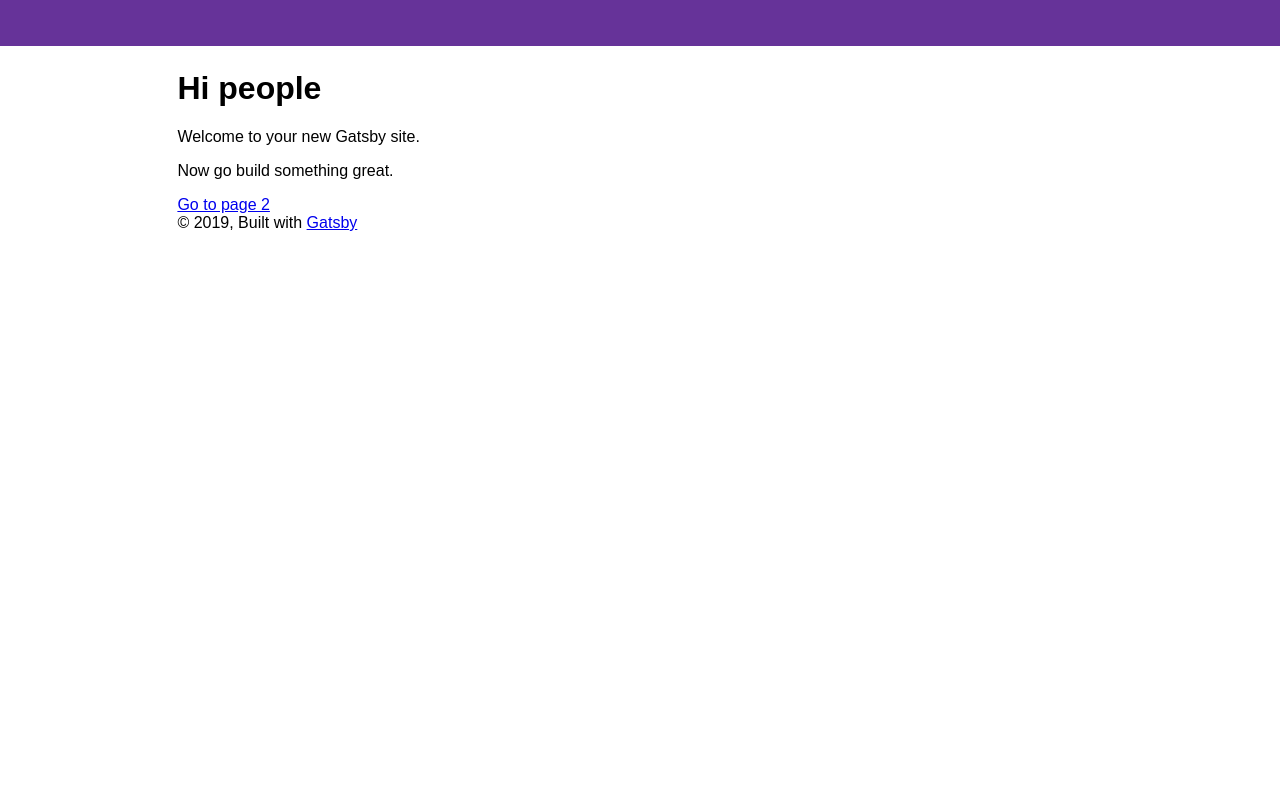
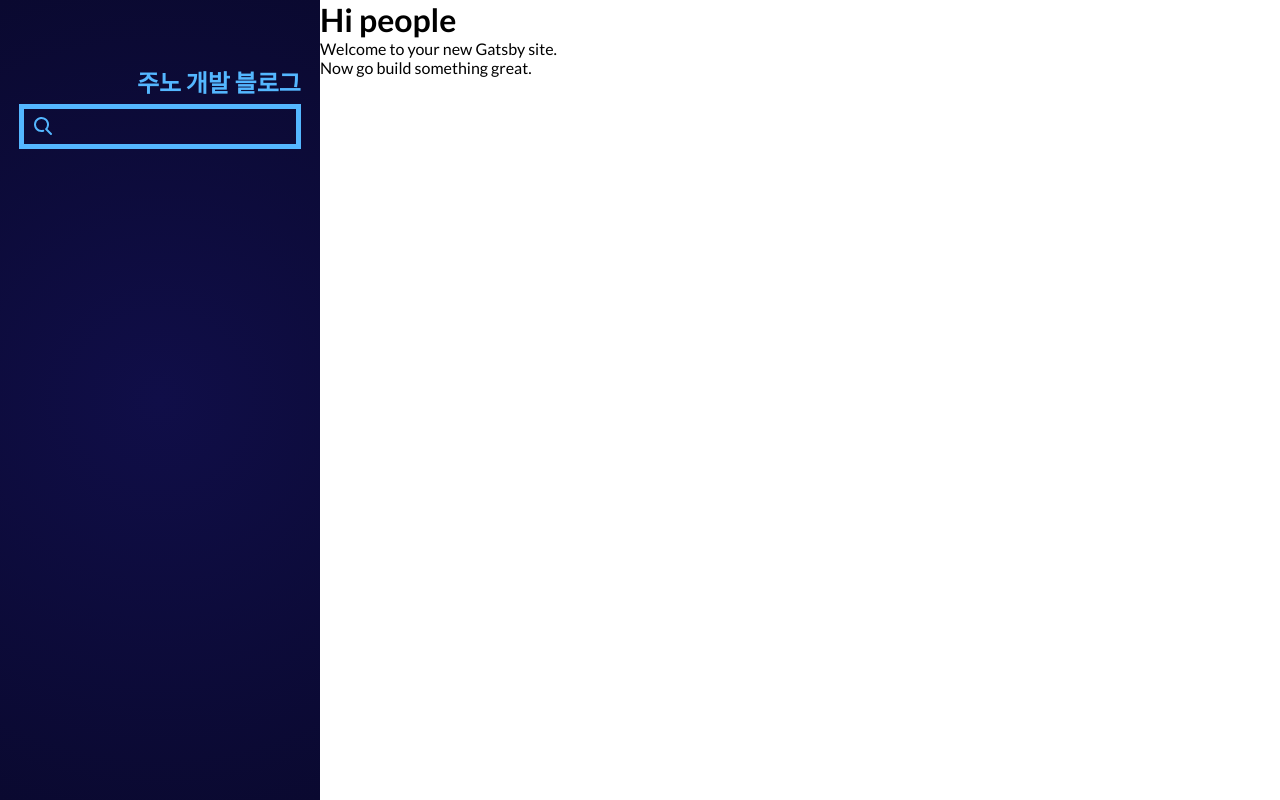
Before and after one commit to junhoyeo/blog-v2, a Gatsby site: page / in a window 1280 px wide. Built offline with nearby package versions, Linux system fonts and the light colour scheme; Gatsby itself is replaced by a stand-in of ours.

Commit message:
feat: sidemenu

```diff
--- a/gatsby-config.js
+++ b/gatsby-config.js
@@ -1,18 +1,36 @@
 module.exports = {
   siteMetadata: {
-    title: `Gatsby Default Starter`,
-    description: `Kick off your next, great Gatsby project with this default starter. This barebones starter ships with the main Gatsby configuration files you might need.`,
-    author: `@gatsbyjs`,
+    title: `주노 개발 블로그`,
+    author: `junhoyeo`,
+    description: `👋 공부하며 느낀 내용과 과정을 기록하는 개발자 블로그입니다.`,
+    keywords: [`development`, `frontend`, `javascript`],
+    siteUrl: `https://junhoyeo.github.io`,
   },
+  pathPrefix: `/`,
   plugins: [
+    {
+      resolve: `gatsby-plugin-prefetch-google-fonts`,
+      options: {
+        fonts: [
+          {
+            family: `Lato`,
+            variants: [`300`, `400`, `500`, `700`, `900`],
+          },
+          {
+            family: `Noto Sans KR`,
+            variants: [`300`, `400`, `500`, `700`, `900`],
+          },
+        ],
+      },
+    },
     `gatsby-plugin-react-helmet`,
-    /* {
+    {
       resolve: `gatsby-source-filesystem`,
       options: {
-        name: `images`,
-        path: `${__dirname}/src/images`,
+        name: `blog`,
+        path: `${__dirname}/content/blog`,
       },
-    }, */
+    },
     `gatsby-transformer-sharp`,
     `gatsby-plugin-sharp`,
     {
@@ -24,11 +42,8 @@ module.exports = {
         background_color: `#663399`,
         theme_color: `#663399`,
         display: `minimal-ui`,
-        // icon: `src/images/gatsby-icon.png`, // This path is relative to the root of the site.
       },
     },
-    // this (optional) plugin enables Progressive Web App + Offline functionality
-    // To learn more, visit: https://gatsby.dev/offline
     `gatsby-plugin-offline`,
     `gatsby-plugin-typescript`,
     `gatsby-plugin-sass`,
--- /dev/null
+++ b/src/components/Sidemenu.tsx
@@ -0,0 +1,56 @@
+import { Link } from 'gatsby';
+import React from 'react';
+import styled from 'styled-components';
+
+const Container = styled.div`
+  flex-shrink: 0;
+  width: 20rem;
+  height: 100%;
+  display: flex;
+  flex-direction: column;
+  padding: 0 1.2rem;
+  padding-top: 3rem;
+  background: radial-gradient(circle, #100E48, #0A0930);
+`;
+
+const Content = styled.div`
+  margin: 1rem 0;
+  display: flex;
+  flex-direction: column;
+`;
+
+const Title = styled(Link)`
+  color: white;
+  font-size: 1.5rem;
+  font-weight: 700;
+  margin-left: auto;
+  color: #54b7ff;
+`;
+
+const Icon = require('../../static/icons/search.svg');
+
+const Input = styled.input`
+  padding: 0.6rem 0.8rem;
+  background-color: transparent;
+  border: 5px solid #54b7ff;
+  color: #54b7ff;
+  font-size: 0.8rem;
+  margin-top: 0.3rem;
+  background-image: url(${Icon});
+  background-position: 7px center;
+  background-repeat: no-repeat;
+  padding-left: 2.2rem;
+`;
+
+export default () => {
+  return (
+    <Container>
+      <Content>
+        <Title to="/">
+          주노 개발 블로그
+        </Title>
+        <Input />
+      </Content>
+    </Container>
+  );
+};
--- a/src/components/header.tsx
+++ /dev/null
@@ -1,37 +0,0 @@
-import { Link } from 'gatsby';
-import React from 'react';
-
-interface IHeaderProps {
-  title: string;
-}
-
-const Header = ({ title }: IHeaderProps) => (
-  <header
-    style={{
-      background: 'rebeccapurple',
-      marginBottom: '1.45rem',
-    }}
-  >
-    <div
-      style={{
-        margin: '0 auto',
-        maxWidth: 960,
-        padding: '1.45rem 1.0875rem',
-      }}
-    >
-      <h1 style={{ margin: 0 }}>
-        <Link
-          to="/"
-          style={{
-            color: 'white',
-            textDecoration: 'none',
-          }}
-        >
-          {title}
-        </Link>
-      </h1>
-    </div>
-  </header>
-);
-
-export default Header;
--- a/src/components/layout.tsx
+++ b/src/components/layout.tsx
@@ -1,57 +1,30 @@
-/**
- * Layout component that queries for data
- * with Gatsby's useStaticQuery component
- *
- * See: https://www.gatsbyjs.org/docs/use-static-query/
- */
+import React from 'react';
+import styled from 'styled-components';
 
-import { graphql, useStaticQuery } from 'gatsby';
-import PropTypes from 'prop-types';
-import React from 'react';
-
-import Header from './header';
+import Sidemenu from './Sidemenu';
 
 import '../global.scss';
+
+const Container = styled.div`
+  display: flex;
+  height: 100%;
+`;
+
+const Content = styled.main`
+  flex: 1 1;
+`;
 
 interface ILayoutProps {
   children: React.ReactChild | React.ReactChild[];
 }
 
-const Layout = ({ children }: ILayoutProps) => {
-  const data = useStaticQuery(graphql`
-    query SiteTitleQuery {
-      site {
-        siteMetadata {
-          title
-        }
-      }
-    }
-  `);
-
-  return (
-    <>
-      <Header />
-      <div
-        style={{
-          margin: '0 auto',
-          maxWidth: 960,
-          padding: '0px 1.0875rem 1.45rem',
-          paddingTop: 0,
-        }}
-      >
-        <main>{children}</main>
-        <footer>
-          © {new Date().getFullYear()}, Built with
-          {' '}
-          <a href="https://www.gatsbyjs.org">Gatsby</a>
-        </footer>
-      </div>
-    </>
-  );
-};
-
-Layout.propTypes = {
-  children: PropTypes.node.isRequired,
-};
+const Layout = ({ children }: ILayoutProps) => (
+  <Container>
+    <Sidemenu />
+    <Content>
+      {children}
+    </Content>
+  </Container>
+);
 
 export default Layout;
--- a/src/global.scss
+++ b/src/global.scss
@@ -1,13 +1,37 @@
-@import url('https://fonts.googleapis.com/css?family=VT323&display=swap');
-
-@import url('https://fonts.googleapis.com/css?family=Noto+Sans+KR:300,400,500,700,900&display=swap&subset=korean');
-
 * {
   user-select: none;
   box-sizing: border-box;
-  font-family: 'Spoqa Han Sans', sans-serif;
+  font-family: 'Lato', 'Noto Sans KR', sans-serif;
+}
+
+html,
+body,
+#___gatsby,
+#gatsby-focus-wrapper {
+  height: 100%;
 }
 
 body {
   margin: 0;
 }
+
+h1, h2, h3, h4, h5, h6, p {
+  margin: 0;
+}
+
+button,
+input {
+
+  &:focus,
+  &:hover {
+    outline: none;
+  }
+}
+
+a {
+  text-decoration: none;
+
+  &:hover {
+    text-decoration: underline;
+  }
+}
--- a/src/pages/404.tsx
+++ b/src/pages/404.tsx
@@ -1,7 +1,7 @@
 import React from 'react';
 
-import Layout from '../components/layout';
-import SEO from '../components/seo';
+import Layout from '../components/Layout';
+import SEO from '../components/SEO';
 
 const NotFoundPage = () => (
   <Layout>
--- a/src/pages/index.tsx
+++ b/src/pages/index.tsx
@@ -1,8 +1,8 @@
 import { Link } from 'gatsby';
 import React from 'react';
 
-import Layout from '../components/layout';
-import SEO from '../components/seo';
+import Layout from '../components/Layout';
+import SEO from '../components/SEO';
 
 const IndexPage = () => (
   <Layout>
@@ -10,7 +10,6 @@ const IndexPage = () => (
     <h1>Hi people</h1>
     <p>Welcome to your new Gatsby site.</p>
     <p>Now go build something great.</p>
-    <Link to="/page-2/">Go to page 2</Link>
   </Layout>
 );
 
```
Also changed, not shown: package.json (+5 -2 lines), src/pages/page-2.tsx (deleted, +0 -16 lines), static/icons/search.svg (added), 1 other file.
